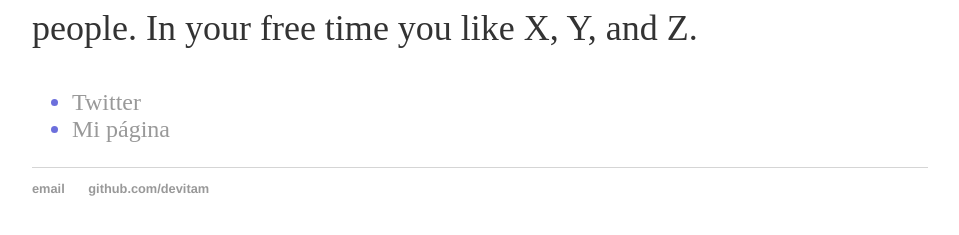
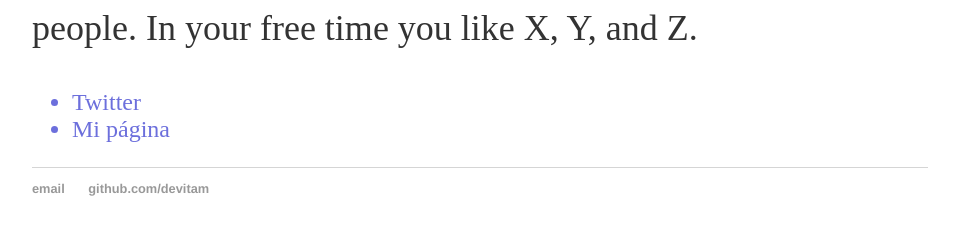
Before and after one commit to devitam/devitabasic.github.io, a Jekyll site: the page built from about/index.html, in a window 1280 px wide. Shown: the part 556-791 px from the top of the page, without its empty margins (160-1119 px from the left). Built offline with Jekyll 4.4.1, drawn with Linux system fonts in a browser that asks for light colours.

Commit message:
Update index.html

```diff
--- a/about/index.html
+++ b/about/index.html
@@ -11,7 +11,7 @@ title: About Mariano Devita
   </p>
 
   <ul class="contacts">
-    <li><a href="https://twitter.com/mariano_devita">Twitter</a></li>
-    <li><a href="http://economiademendoza.com/">Mi página</a></li>
+    <li><a href="https://twitter.com/mariano_devita" target="_blank" class="contacts">Twitter</a></li>
+    <li><a href="http://economiademendoza.com/" target="_blank" class="contacts">Mi página</a></li>
   </ul>
 </div>
```
